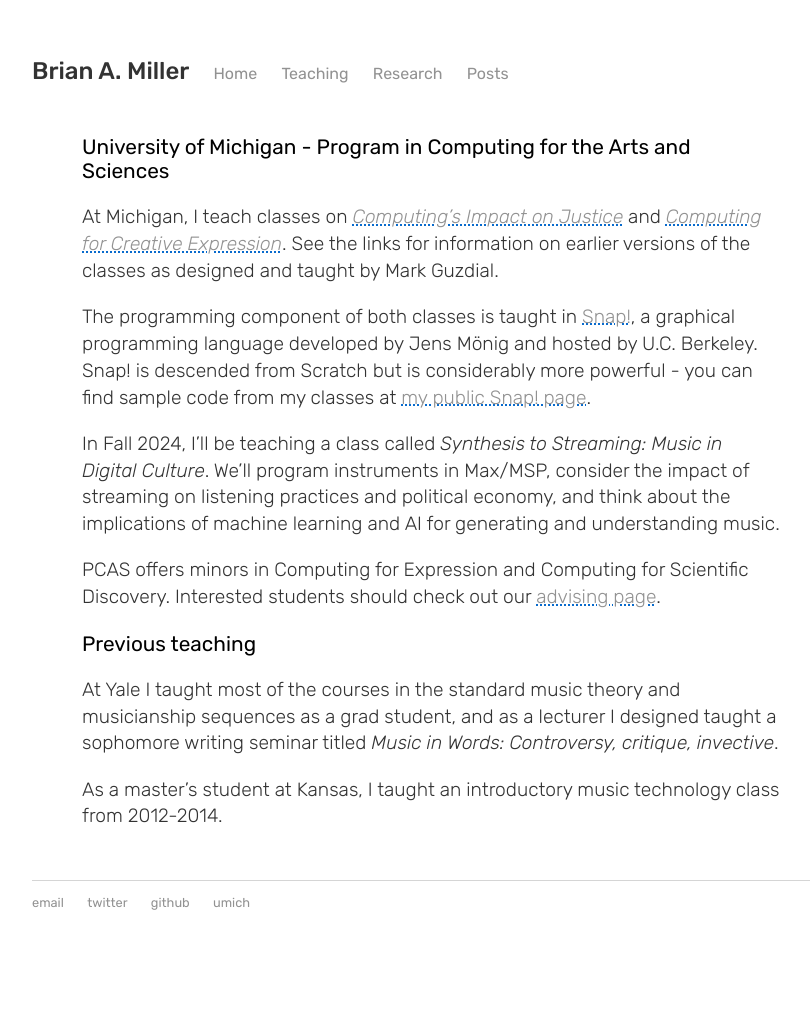
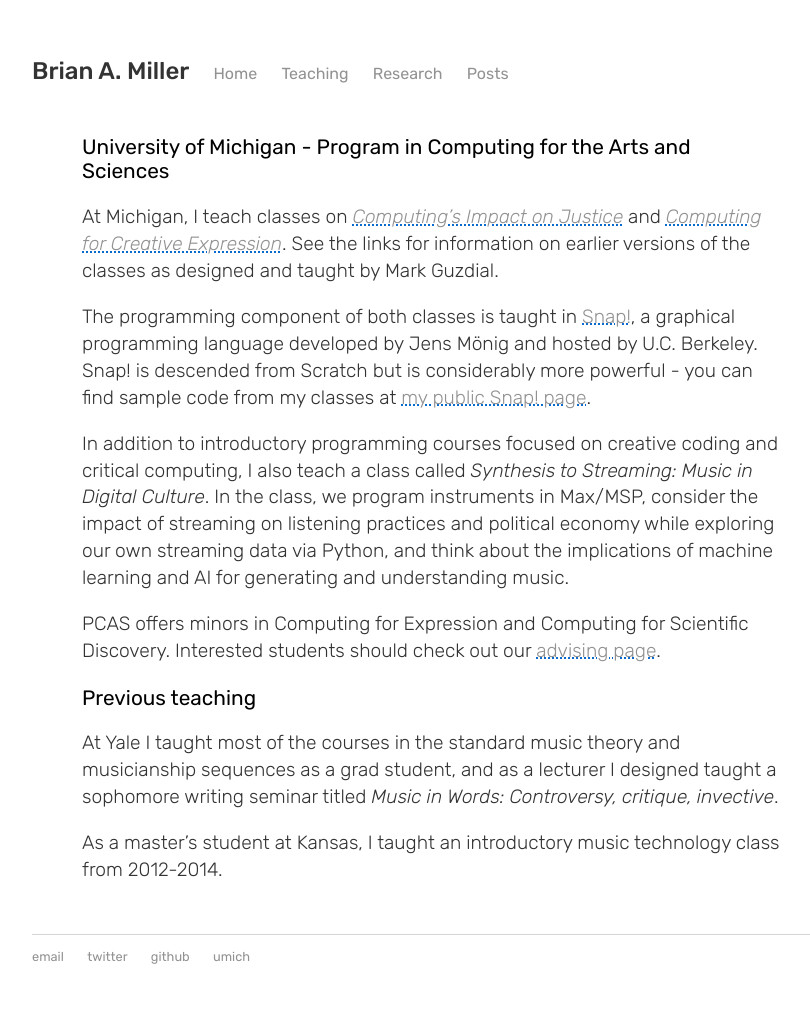
Before and after one commit to bmill42/bmill42.github.io, a Jekyll site: the page built from teaching/index.md, in a window 1280 px wide. Shown: the whole page, without its empty margins (168-978 px from the left). Built offline with Jekyll 4.4.1, drawn with Linux system fonts in a browser that asks for light colours; before the commit the page ends 972 px from its top, so only the background shows below that.

Commit message:
update to teaching page

```diff
--- a/teaching/index.md
+++ b/teaching/index.md
@@ -9,7 +9,7 @@ At Michigan, I teach classes on [_Computing's Impact on Justice_](https://guzdia
 
 The programming component of both classes is taught in [Snap!](https://snap.berkeley.edu/), a graphical programming language developed by Jens Mönig and hosted by U.C. Berkeley. Snap! is descended from Scratch but is considerably more powerful - you can find sample code from my classes at [my public Snap! page](https://snap.berkeley.edu/user?username=bmllr).
 
-In Fall 2024, I'll be teaching a class called _Synthesis to Streaming: Music in Digital Culture_. We'll program instruments in Max/MSP, consider the impact of streaming on listening practices and political economy, and think about the implications of machine learning and AI for generating and understanding music.
+In addition to introductory programming courses focused on creative coding and critical computing, I also teach a class called _Synthesis to Streaming: Music in Digital Culture_. In the class, we program instruments in Max/MSP, consider the impact of streaming on listening practices and political economy while exploring our own streaming data via Python, and think about the implications of machine learning and AI for generating and understanding music.
 
 PCAS offers minors in Computing for Expression and Computing for Scientific Discovery. Interested students should check out our [advising page](https://lsa.umich.edu/computingfor/undergraduates/advising.html).
 
```
